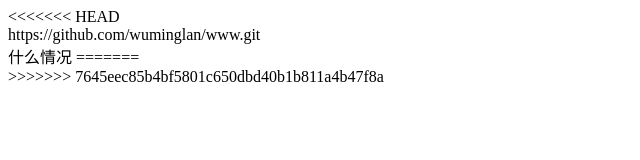
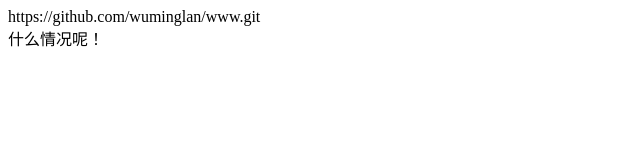
Before and after one commit to wuminglan/www, a plain HTML site: page index.html in a window 1280 px wide. Shown: the whole page, without its empty margins (0-640 px from the left). Drawn offline with Linux system fonts and the light colour scheme.

Commit message:
修改了index.html

```diff
--- a/index.html
+++ b/index.html
@@ -1,4 +1,3 @@
-<<<<<<< HEAD
 <!DOCTYPE html>
 <html lang="en">
     <head>
@@ -6,9 +5,6 @@
     </head>
     <body>
     <div>https://github.com/wuminglan/www.git</div>
-    <span>什么情况</span>
+    <span>什么情况呢！</span>
     </body>
 </html>
-=======
-<DIV> </ DIV>
->>>>>>> 7645eec85b4bf5801c650dbd40b1b811a4b47f8a
```
